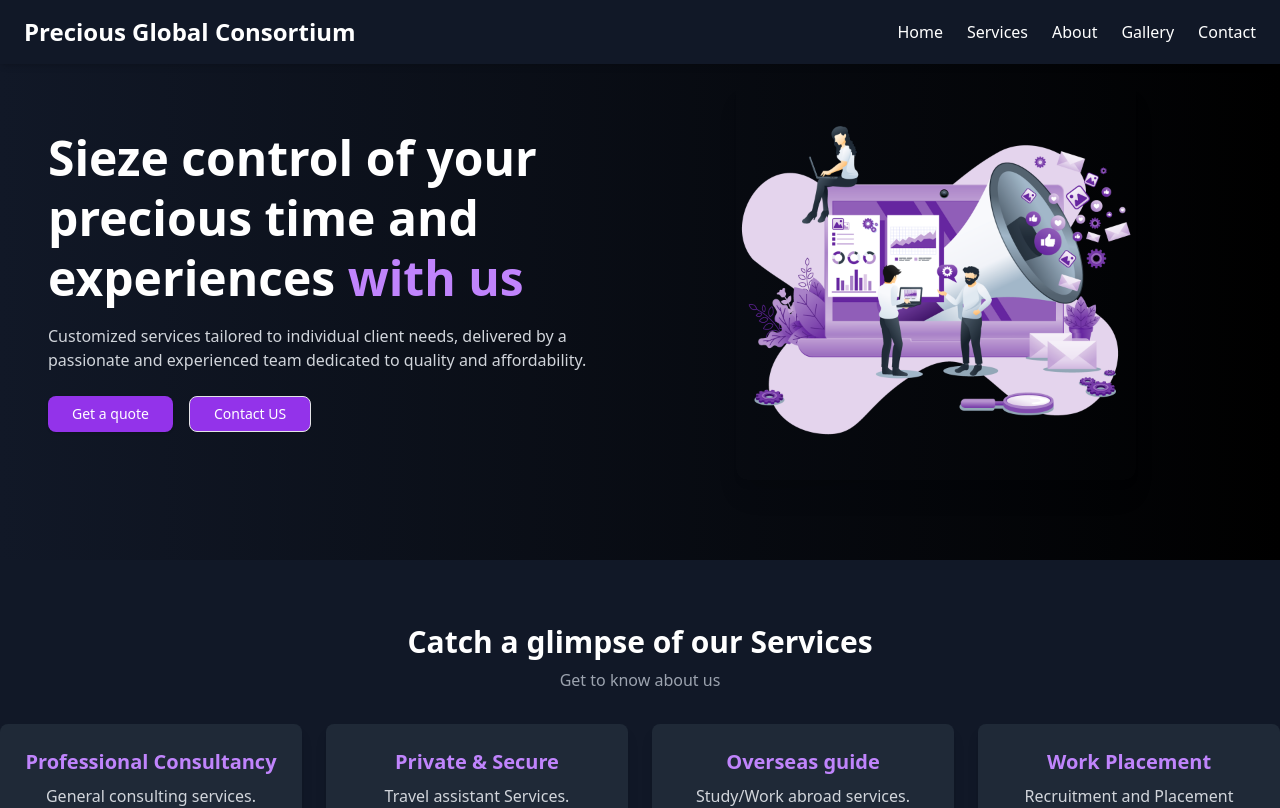
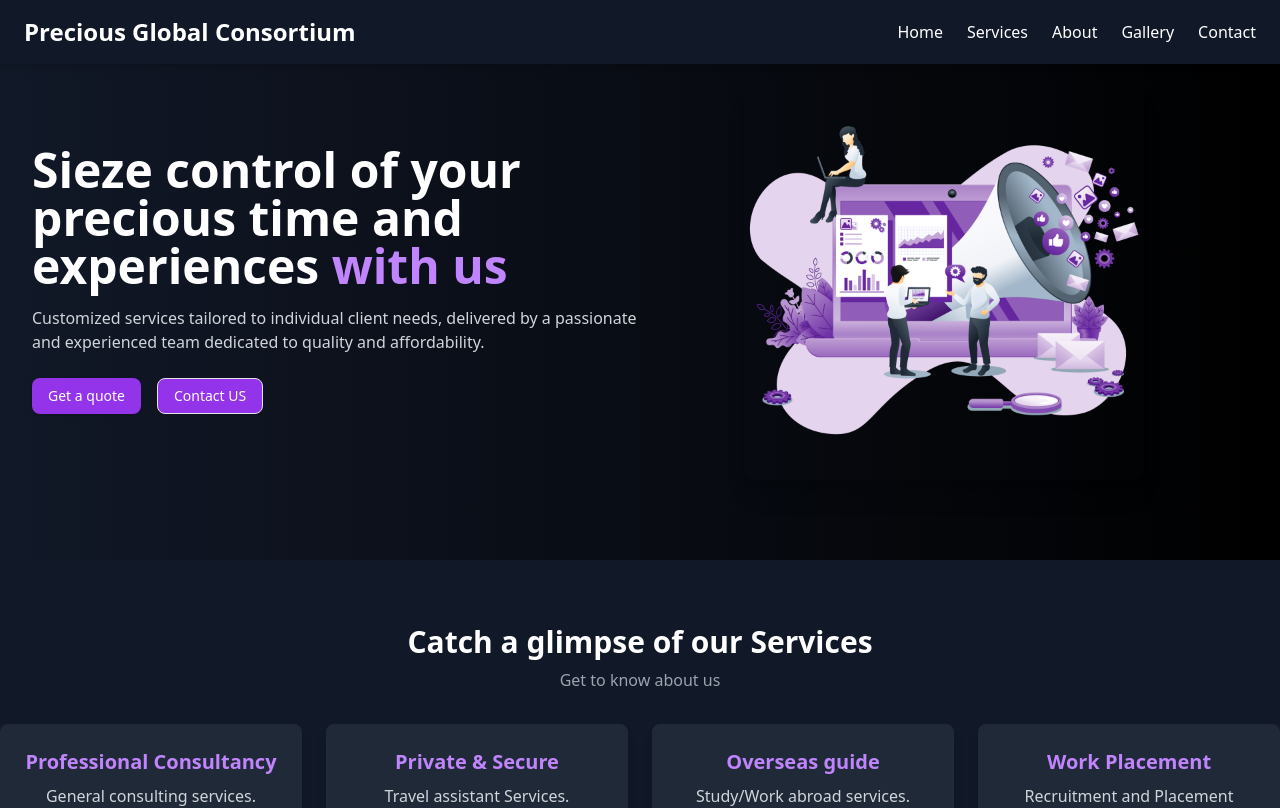
Before and after one commit to chiho-5/prc, a Next.js app: page / in a window 1280 px wide. Shown: the top 808 px of the page. Built offline with nearby package versions, Linux system fonts and the light colour scheme.

Commit message:
Update page.tsx

```diff
--- a/src/app/page.tsx
+++ b/src/app/page.tsx
@@ -1,3 +1,105 @@
+// "use client";
+// import Image from "next/image";
+// import { Button } from "@/components/ui/button";
+// import { TrustSection } from "@/components/TrustSection";
+// import { Features } from "@/components/features";
+// import { Navbar } from "@/components/Nav";
+// import { Adder } from "@/components/adder";
+
+// export default function HomePage() {
+//   const images = ["/think.jpeg", "/british.webp", "/prc.jpeg"];
+
+//   return (
+//     <>
+//       {/*<Navbar />*/}
+//       {/* Hero Section */}
+//       <section className="w-full bg-gradient-to-r from-gray-900 to-black text-white py-20">
+//         <div className="container mx-auto flex flex-col md:flex-row items-center px-6 md:px-12">
+//           <div className="md:w-1/2 text-center md:text-left">
+//             <h1 className="text-5xl font-extrabold leading-tight">
+//               Sieze control of your precious time and experiences <span className="text-purple-400">with us</span>
+//             </h1>
+//             <p className="mt-4 text-gray-300">
+//               Customized services tailored to individual client needs, delivered by a passionate and experienced team dedicated to quality and affordability.
+//             </p>
+//             <div className="mt-6 flex flex-col md:flex-row gap-4">
+//               <Button className="bg-purple-600 text-white px-6 py-3 rounded-lg hover:bg-purple-500 transition">Get a quote</Button>
+//               <Button variant="outline" className="bg-purple-600 text-white px-6 py-3 rounded-lg hover:bg-purple-500 transition">Contact US</Button>
+//             </div>
+//           </div>
+//           <div className="md:w-1/2 flex justify-center mt-6 md:mt-0">
+//             <Image
+//               src="/agency.png"
+//               alt="Doctor Online"
+//               width={400}
+//               height={400}
+//               className="rounded-xl shadow-xl"
+//             />
+//           </div>
+//         </div>
+//       </section>
+
+//        {/* Trust Section */}
+//       <TrustSection />
+//       <Features />
+
+//       <section className="py-20 bg-gray-800 text-white text-center overflow-hidden">
+//         <h2 className="text-4xl font-bold mb-6">Businesses We Partner With</h2>
+//         <div className="relative w-full flex justify-center overflow-hidden">
+//           <div className="slider-container">
+//             <div className="slider-track">
+//               {[...images, ...images].map((img, index) => (
+//                 <div key={index} className="slide">
+//                   <div className="w-[300px] h-[150px] flex items-center justify-center">
+//                     <Image src={img} alt="Partner Logo" width={300} height={150} className="object-contain rounded-lg shadow-lg" />
+//                   </div>
+//                 </div>
+//               ))}
+//             </div>
+//           </div>
+//         </div>
+//         <style jsx>{`
+//           .slider-container {
+//             display: flex;
+//             overflow: hidden;
+//             width: 100%;
+//           }
+
+//           .slider-track {
+//             display: flex;
+//             width: calc(300px * ${images.length * 2});
+//             animation: scroll 20s linear infinite;
+//           }
+
+//           .slide {
+//             min-width: 300px;
+//             height: 150px;
+//             display: flex;
+//             align-items: center;
+//             justify-content: center;
+//             margin-right: 20px;
+//           }
+
+//           @keyframes scroll {
+//             from {
+//               transform: translateX(0);
+//             }
+//             to {
+//               transform: translateX(-50%);
+//             }
+//           }
+//         `}</style>
+//       </section>
+
+//       <Adder/>
+
+
+
+//     </>
+//   );
+// }
+
+
 "use client";
 import Image from "next/image";
 import { Button } from "@/components/ui/button";
@@ -11,20 +113,20 @@ export default function HomePage() {
 
   return (
     <>
-      {/*<Navbar />*/}
+      {/* <Navbar /> */}
       {/* Hero Section */}
-      <section className="w-full bg-gradient-to-r from-gray-900 to-black text-white py-20">
-        <div className="container mx-auto flex flex-col md:flex-row items-center px-6 md:px-12">
+      <section className="w-full bg-gradient-to-r from-gray-900 to-black text-white py-10 md:py-20">
+        <div className="container mx-auto flex flex-col md:flex-row items-center px-4 md:px-8">
           <div className="md:w-1/2 text-center md:text-left">
-            <h1 className="text-5xl font-extrabold leading-tight">
+            <h1 className="text-3xl md:text-5xl font-extrabold leading-tight">
               Sieze control of your precious time and experiences <span className="text-purple-400">with us</span>
             </h1>
             <p className="mt-4 text-gray-300">
               Customized services tailored to individual client needs, delivered by a passionate and experienced team dedicated to quality and affordability.
             </p>
             <div className="mt-6 flex flex-col md:flex-row gap-4">
-              <Button className="bg-purple-600 text-white px-6 py-3 rounded-lg hover:bg-purple-500 transition">Get a quote</Button>
-              <Button variant="outline" className="bg-purple-600 text-white px-6 py-3 rounded-lg hover:bg-purple-500 transition">Contact US</Button>
+              <Button className="bg-purple-600 text-white px-4 py-2 rounded-lg hover:bg-purple-500 transition">Get a quote</Button>
+              <Button variant="outline" className="bg-purple-600 text-white px-4 py-2 rounded-lg hover:bg-purple-500 transition">Contact US</Button>
             </div>
           </div>
           <div className="md:w-1/2 flex justify-center mt-6 md:mt-0">
@@ -33,24 +135,24 @@ export default function HomePage() {
               alt="Doctor Online"
               width={400}
               height={400}
-              className="rounded-xl shadow-xl"
+              className="rounded-xl shadow-xl max-w-full md:max-w-md"
             />
           </div>
         </div>
       </section>
 
-       {/* Trust Section */}
+      {/* Trust Section */}
       <TrustSection />
       <Features />
 
-      <section className="py-20 bg-gray-800 text-white text-center overflow-hidden">
-        <h2 className="text-4xl font-bold mb-6">Businesses We Partner With</h2>
+      <section className="py-10 md:py-20 bg-gray-800 text-white text-center overflow-hidden">
+        <h2 className="text-2xl md:text-4xl font-bold mb-6">Businesses We Partner With</h2>
         <div className="relative w-full flex justify-center overflow-hidden">
           <div className="slider-container">
             <div className="slider-track">
               {[...images, ...images].map((img, index) => (
                 <div key={index} className="slide">
-                  <div className="w-[300px] h-[150px] flex items-center justify-center">
+                  <div className="w-[200px] md:w-[300px] h-[100px] md:h-[150px] flex items-center justify-center">
                     <Image src={img} alt="Partner Logo" width={300} height={150} className="object-contain rounded-lg shadow-lg" />
                   </div>
                 </div>
@@ -67,13 +169,13 @@ export default function HomePage() {
 
           .slider-track {
             display: flex;
-            width: calc(300px * ${images.length * 2});
+            width: calc(200px * ${images.length * 2});
             animation: scroll 20s linear infinite;
           }
 
           .slide {
-            min-width: 300px;
-            height: 150px;
+            min-width: 200px;
+            height: 100px;
             display: flex;
             align-items: center;
             justify-content: center;
@@ -91,10 +193,7 @@ export default function HomePage() {
         `}</style>
       </section>
 
-      <Adder/>
-
-
-
+      <Adder />
     </>
   );
 }
```
